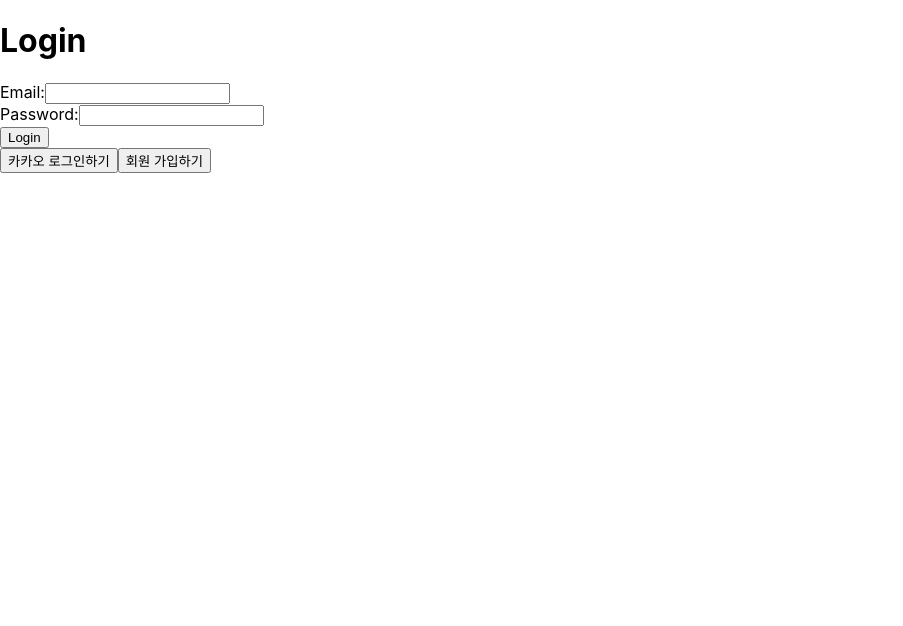
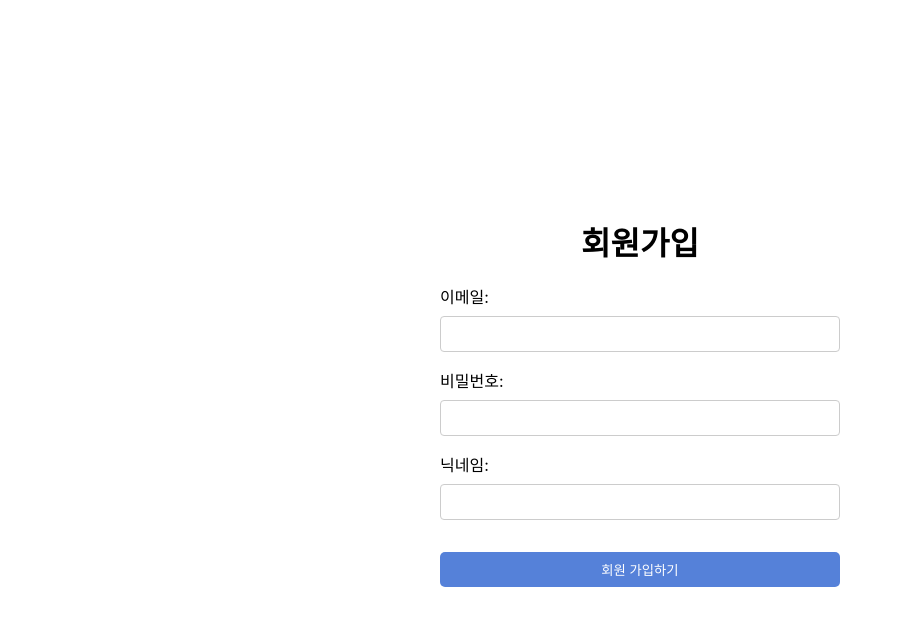
Before and after one commit to Jinyshin/DONT-BE-LATE, a Next.js app in the folder client/: page /login/signup in a window 1280 px wide. Shown: the top 626 px of the page, without its empty margins (0-903 px from the left). Built offline with nearby package versions, Linux system fonts and the light colour scheme.

Commit message:
signup page designed

```diff
--- a/client/package.json
+++ b/client/package.json
@@ -8,6 +8,7 @@
   "dependencies": {
     "@types/styled-components": "^5.1.34",
     "babel-plugin-styled-components": "^2.1.4",
+    "date-fns": "^3.6.0",
     "next": "^14.2.5",
     "next-pwa": "^5.6.0",
     "react": "^18.2.0",
--- a/client/src/pages/login/index.tsx
+++ b/client/src/pages/login/index.tsx
@@ -7,7 +7,7 @@ const LoginPage = () => {
   const router=useRouter();
 
   const handleSignupClick = () => {
-    router.push('login/signup');
+    router.push('/login/signup');
   };
 
   const handleLogin=()=>{
--- a/client/src/pages/login/signup.tsx
+++ b/client/src/pages/login/signup.tsx
@@ -1,45 +1,92 @@
 import React, { useState } from 'react';
 import { useRouter } from 'next/router';
+import styled from 'styled-components';
+
 
 const SignupPage = () => {
-  const [showSignupOptions, setShowSignupOptions] = useState(false);
   const router=useRouter();
 
   const handleSignupClick = () => {
-    setShowSignupOptions(true);
+    router.push('/login');
   };
 
-  const handleEmailSignupClick = () => {
-    alert('Email Signup Form will appear');
-    // Logic to show email signup form
-  };
+  const handleLogin=()=>{
+    router.push('/');
+  }
 
   return (
-    <div>
-      <h1>Login</h1>
-      <form>
-        <div>
-          <label htmlFor="email">Email:</label>
-          <input type="email" id="email" name="email" required />
-        </div>
-        <div>
-          <label htmlFor="password">Password:</label>
-          <input type="password" id="password" name="password" required />
-        </div>
-        <button type="submit">Login</button>
-      </form>
-      <button onClick={() => alert('Kakao Login')}>카카오 로그인하기</button>
-      <button onClick={handleSignupClick}>회원 가입하기</button>
-
-      {showSignupOptions && (
-        <div className="signup-options">
-          <h2>회원 가입</h2>
-          <button onClick={handleEmailSignupClick}>이메일로 회원가입</button>
-          <button onClick={() => alert('Kakao Signup')}>카카오로 회원가입</button>
-        </div>
-      )}
-    </div>
+    <Container>
+      <Title>회원가입</Title>
+      <Form>
+        <FormControl>
+          <label htmlFor="email">이메일:</label>
+          <Input type="email" id="email" name="email" required />
+        </FormControl>
+        <FormControl>
+          <label htmlFor="password">비밀번호:</label>
+          <Input type="password" id="password" name="password" required />
+        </FormControl>
+        <FormControl>
+          <label htmlFor="password">닉네임:</label>
+          <Input type="password" id="password" name="password" required />
+        </FormControl>
+        <SignUpButton onClick={handleSignupClick}>회원 가입하기</SignUpButton>
+      </Form>
+    </Container>
   );
 };
 
-export default SignupPage
+const Container = styled.div`
+  display: flex;
+  flex-direction: column;
+  align-items: center;
+  justify-content: center;
+  height: 100vh;
+  padding: 0 1rem;
+`;
+
+const Form = styled.form`
+  display: flex;
+  flex-direction: column;
+  width: 100%;
+  max-width: 400px;
+  margin-bottom: 1rem;
+`;
+
+const FormControl = styled.div`
+  margin-bottom: 1rem;
+`;
+
+const Input = styled.input`
+  width: 100%;
+  padding: 0.5rem;
+  font-size: 1rem;
+  margin-top: 0.5rem;
+  border: 1px solid #ccc;
+  border-radius: 4px;
+  box-sizing: border-box;
+`;
+
+const SignUpButton = styled.button`
+  margin-top: 1rem;
+  background-color: ${({ theme }) => theme.colors.primary};
+  color: ${({ theme }) => theme.colors.grayscale.white};
+  border: none;
+  border-radius: 5px;
+  padding: 0.5rem 1rem;
+  width: 100%;
+
+  cursor: pointer;
+
+  &:active {
+    background-color: ${({ theme }) => theme.colors.secondaryDark};
+  }
+`;
+
+const Title = styled.h1`
+  font-size: 2em;
+  text-align: left;
+  margin-bottom: 20px;
+`;
+
+export default SignupPage;
--- a/client/src/utils/dateFormatter.ts
+++ b/client/src/utils/dateFormatter.ts
@@ -4,5 +4,5 @@ export const formatDate = (date: string): string => {
     month: 'long',
     day: 'numeric',
   };
-  return new Date(date).toLocaleDateString(undefined, options);
+  return new Date(date).toLocaleDateString('ko-KR', options);
 };
```
Also changed, not shown: 1 other file (tests, documents, lock files or other folders).
